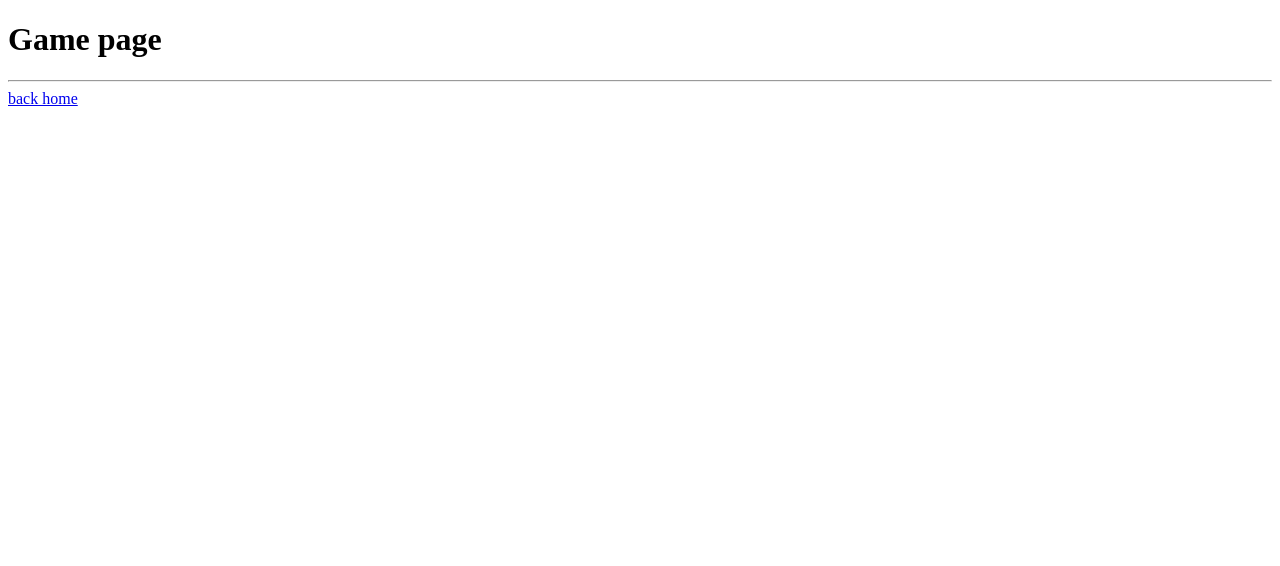
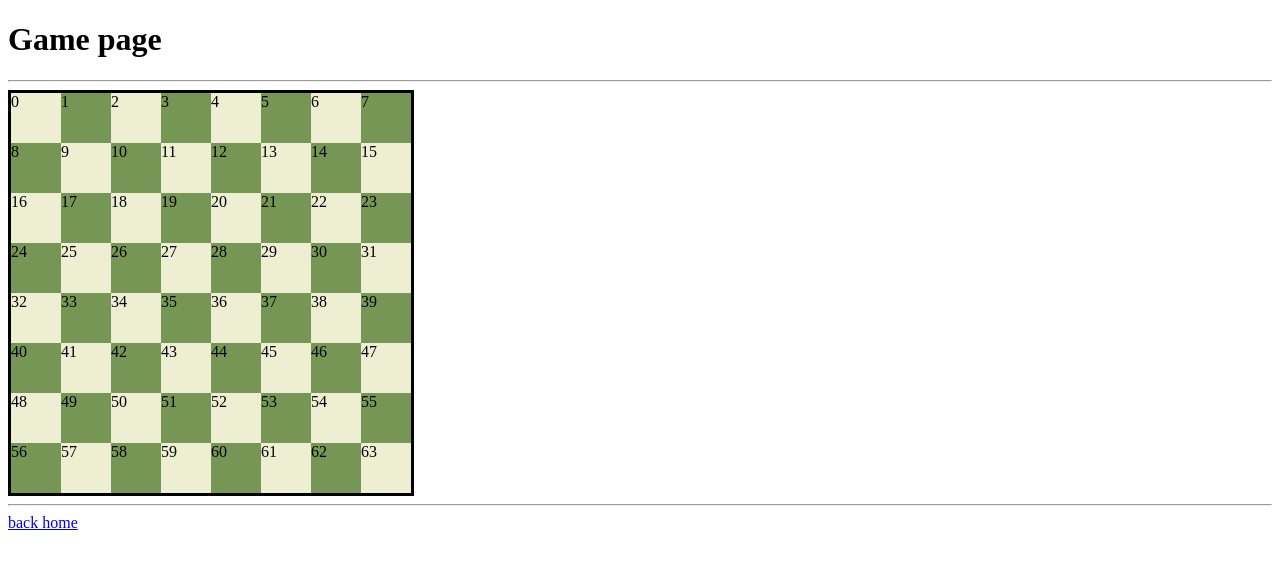
Before and after one commit to purgz/ChessJavaSpring, a React (Vite) app in the folder dogchess-frontend/: page /game in a window 1280 px wide. Shown: the top 566 px of the page. Built offline with nearby package versions, Linux system fonts and the light colour scheme.

Commit message:
created chess board component in frontend

```diff
--- a/dogchess-frontend/package.json
+++ b/dogchess-frontend/package.json
@@ -23,6 +23,6 @@
     "eslint-plugin-react": "^7.32.2",
     "eslint-plugin-react-hooks": "^4.6.0",
     "eslint-plugin-react-refresh": "^0.4.3",
-    "vite": "^4.4.5"
+    "vite": "^4.4.11"
   }
 }
--- /dev/null
+++ b/dogchess-frontend/src/components/Board.css
@@ -0,0 +1,42 @@
+
+*{
+    box-sizing: border-box;
+}
+
+.board{
+    display: grid;
+    grid-template-columns: repeat(8, 50px);
+    grid-template-rows: repeat(8, 50px);
+    justify-content: center;
+    border: solid 3px black;
+    width: max-content;
+    user-select: nonee;
+}
+
+.square{
+
+}
+
+.square:nth-child(16n+1),
+.square:nth-child(16n+3),
+.square:nth-child(16n+5),
+.square:nth-child(16n+7),
+.square:nth-child(16n+10),
+.square:nth-child(16n+12),
+.square:nth-child(16n+14),
+.square:nth-child(16n+16)
+{
+   background-color: #eeeed2;
+}
+
+.square:nth-child(16n+2),
+.square:nth-child(16n+4),
+.square:nth-child(16n+6),
+.square:nth-child(16n+8),
+.square:nth-child(16n+9),
+.square:nth-child(16n+11),
+.square:nth-child(16n+13),
+.square:nth-child(16n+15)
+{
+    background-color: #769656;
+}
--- /dev/null
+++ b/dogchess-frontend/src/components/Board.jsx
@@ -0,0 +1,23 @@
+import "./Board.css"
+
+function getData(e){
+
+    console.log(e.target.getAttribute("data-squareid"));
+}
+
+function Board(){
+
+    const squares = Array.from(Array(64).keys());
+
+    return (
+
+        <div className={'board'}>
+            {squares.map((square) =>
+                <div onClick={getData} data-squareid={square} className={'square'} key={square}>{square}</div>
+            )}
+        </div>
+
+    )
+}
+
+export default Board;
--- a/dogchess-frontend/src/components/Game.jsx
+++ b/dogchess-frontend/src/components/Game.jsx
@@ -1,5 +1,5 @@
 import { useNavigate, Link} from "react-router-dom"
-
+import Board from "./Board.jsx";
 
 function Game(){
 
@@ -11,6 +11,9 @@ function Game(){
             <h1>Game page</h1>
             <hr />
 
+            <Board/>
+
+            <hr/>
             <Link to={"/"}>back home</Link>
         </main>
 
--- a/dogchess-frontend/src/components/Home.jsx
+++ b/dogchess-frontend/src/components/Home.jsx
@@ -1,9 +1,6 @@
 import { useNavigate, Link} from "react-router-dom"
 import { useEffect } from "react";
 import { Client } from "@stomp/stompjs"
-
-
-function Home(){
 
 const client = new Client({
     brokerURL: 'ws://localhost:8080/websocket-test'
@@ -28,8 +25,12 @@ function Home(){
 }
 
 function disconnect(){
-        client.deactivate();
+    void client.deactivate();
 }
+
+function Home(){
+
+
 
     return (
 
```
Also changed, not shown: 2 other files (tests, documents, lock files or other folders). Lines whose indentation alone changed are shown as unchanged.
